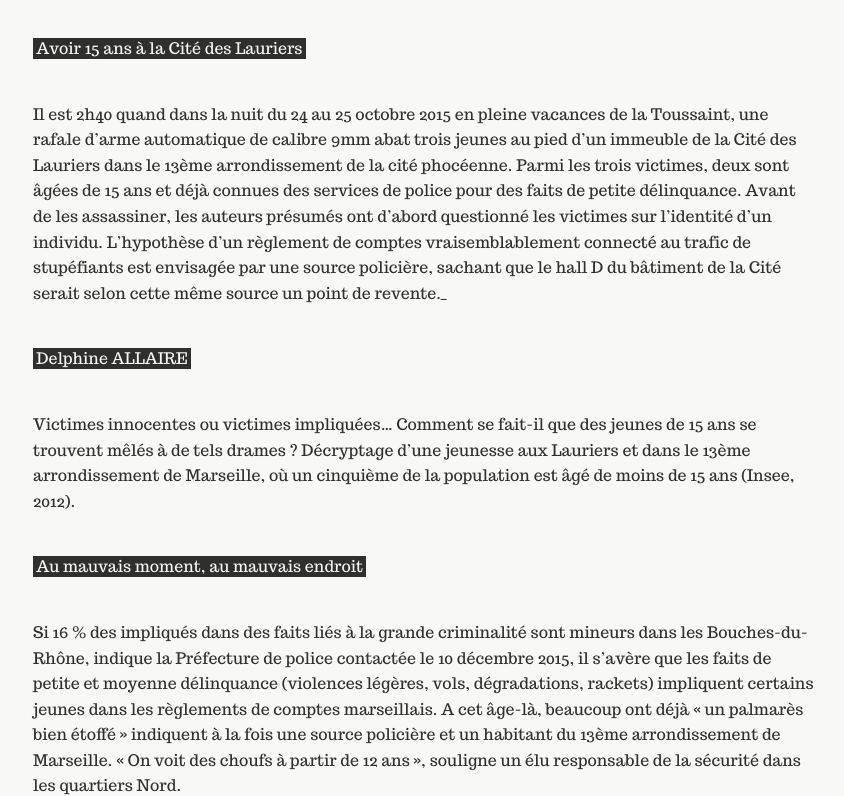
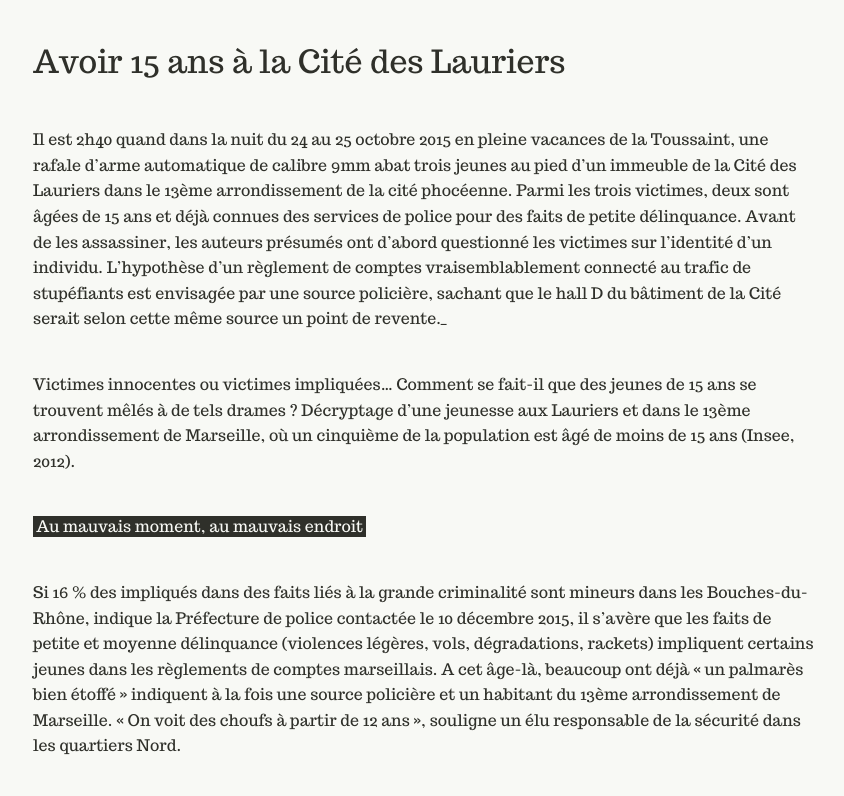
Before and after one commit to reglementsdecomptes/reglementsdecomptes.github.io, a Jekyll site: the page built from _posts/2015-12-11-quinze-lauriers.markdown, in a window 1280 px wide and 900 px high, cut to the strip 104-900 px from the top of the window. Shown: the whole strip, without its empty margins (215-1059 px from the left). Built offline with Jekyll 4.4.1, drawn with Linux system fonts in a browser that asks for light colours.

Commit message:
Updated 2015-12-11-quinze-lauriers.markdown

```diff
--- a/_posts/2015-12-11-quinze-lauriers.markdown
+++ b/_posts/2015-12-11-quinze-lauriers.markdown
@@ -5,12 +5,10 @@ categorie: articles
 ---
 
 
-**Avoir 15 ans à la Cité des Lauriers**
+# Avoir 15 ans à la Cité des Lauriers
 
 Il est 2h40 quand dans la nuit du 24 au 25 octobre 2015 en pleine vacances de la Toussaint, une rafale d’arme automatique de calibre 9mm abat trois jeunes au pied d’un immeuble de la Cité des Lauriers dans le 13ème arrondissement de la cité phocéenne.
 Parmi les trois victimes, deux sont âgées de 15 ans et déjà connues des services de police pour des faits de petite délinquance. Avant de les assassiner, les auteurs présumés ont d’abord questionné les victimes sur l’identité d’un individu. L’hypothèse d’un règlement de comptes vraisemblablement connecté au trafic de stupéfiants est envisagée par une source policière, sachant que le hall D du bâtiment de la Cité serait selon cette même source un point de revente._
-
-**Delphine ALLAIRE**
 
 Victimes innocentes ou victimes impliquées... Comment se fait-il que des jeunes de 15 ans se trouvent mêlés à de tels drames ? Décryptage d’une jeunesse aux Lauriers et dans le 13ème arrondissement de Marseille, où un cinquième de la population est âgé de moins de 15 ans (Insee, 2012).
 
```
Also changed, not shown: other parts of _posts/2015-12-11-quinze-lauriers.markdown (+2 -0 lines).
